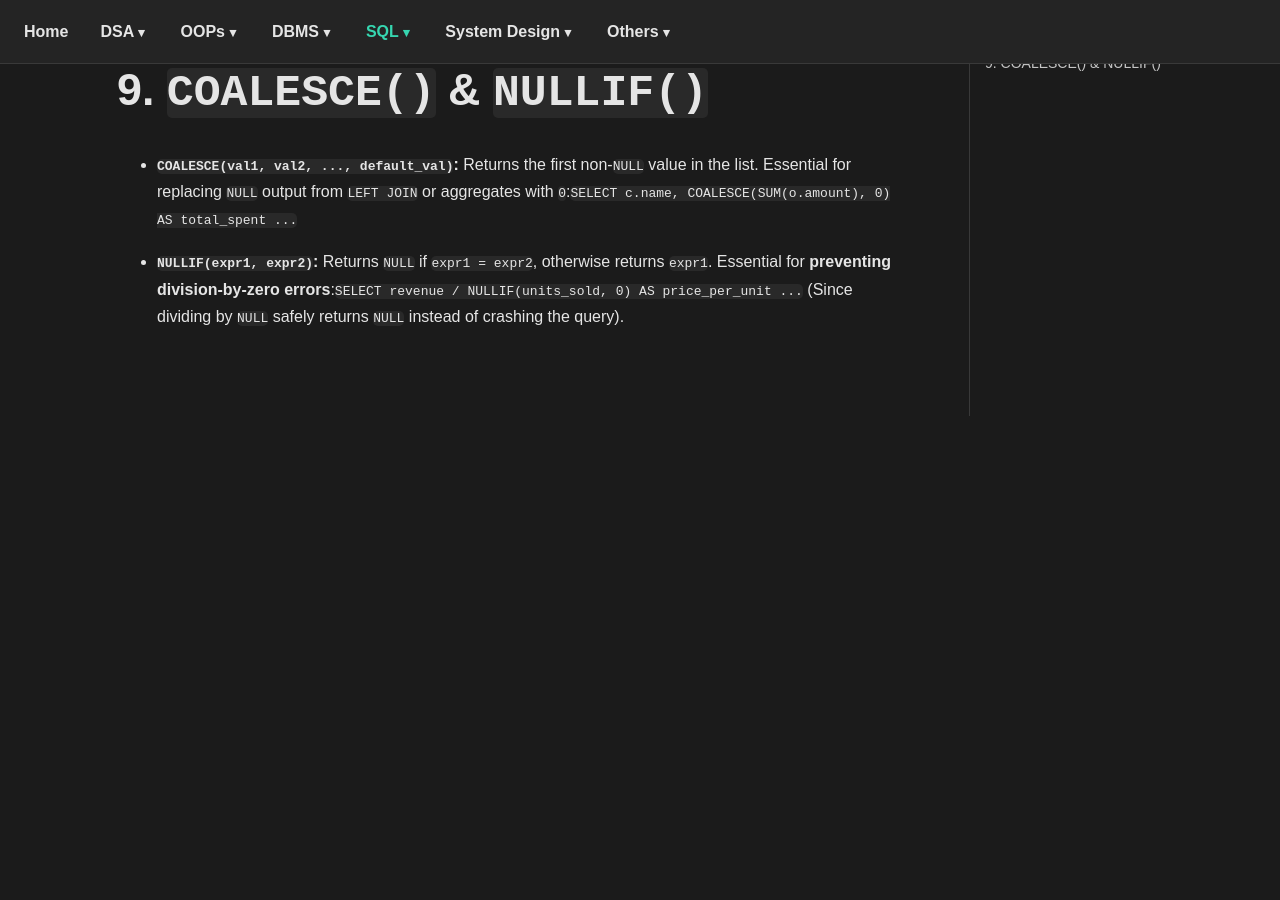
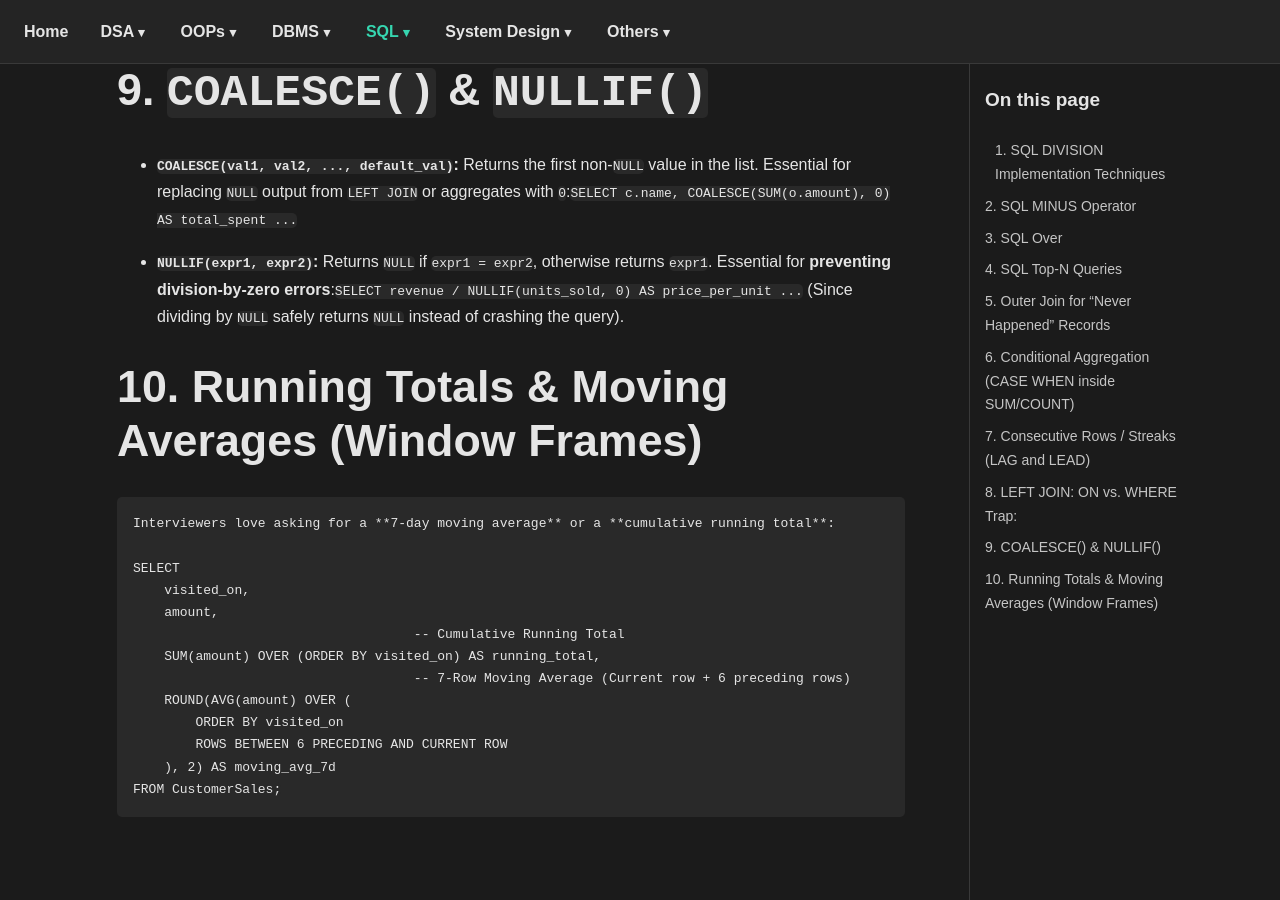
Before and after one commit to Mritunjay28/obsidian-notes, a Jekyll site: the page built from content/DBMS/DBMS/SQL/4. Questions.md, in a window 1280 px wide and 900 px high, scrolled down 4770 px. Built offline with Jekyll 4.4.1, drawn with Linux system fonts in a browser that asks for light colours; our own code applies the rules of GitHub Pages for plain Markdown files; before the commit the page ends 5186 px from its top, so only the background shows below that.

Commit message:
PUSH NOTE : 4. Questions.md

````diff
--- a/content/DBMS/DBMS/SQL/4. Questions.md
+++ b/content/DBMS/DBMS/SQL/4. Questions.md
@@ -190,3 +190,20 @@ WHERE o.amount > 100;
 - **`COALESCE(val1, val2, ..., default_val)`:** Returns the first non-`NULL` value in the list. Essential for replacing `NULL` output from `LEFT JOIN` or aggregates with `0`:`SELECT c.name, COALESCE(SUM(o.amount), 0) AS total_spent ...`
 
 - **`NULLIF(expr1, expr2)`:** Returns `NULL` if `expr1 = expr2`, otherwise returns `expr1`. Essential for **preventing division-by-zero errors**:`SELECT revenue / NULLIF(units_sold, 0) AS price_per_unit ...` (Since dividing by `NULL` safely returns `NULL` instead of crashing the query).
+
+# 10. Running Totals & Moving Averages (Window Frames)
+```
+Interviewers love asking for a **7-day moving average** or a **cumulative running total**:
+
+SELECT
+    visited_on,
+    amount,
+				    -- Cumulative Running Total
+    SUM(amount) OVER (ORDER BY visited_on) AS running_total,
+				    -- 7-Row Moving Average (Current row + 6 preceding rows)
+    ROUND(AVG(amount) OVER (
+        ORDER BY visited_on
+        ROWS BETWEEN 6 PRECEDING AND CURRENT ROW
+    ), 2) AS moving_avg_7d
+FROM CustomerSales;
+```
````
